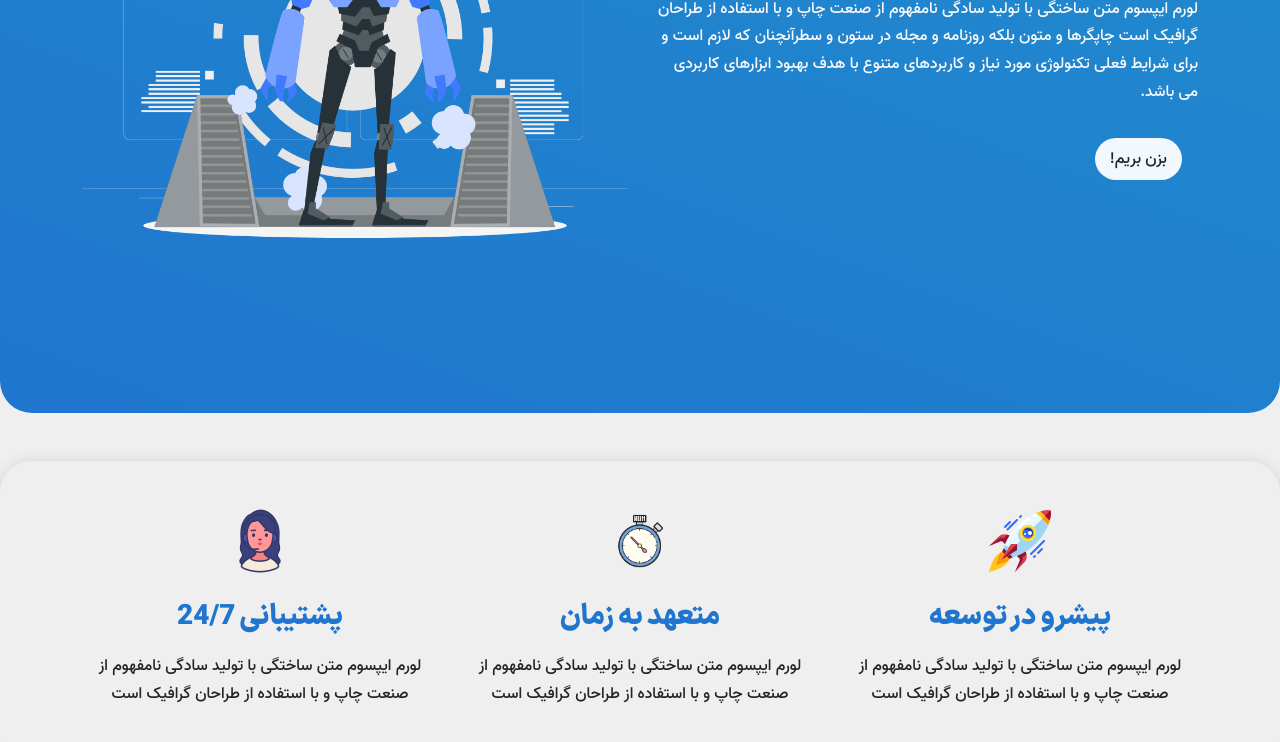
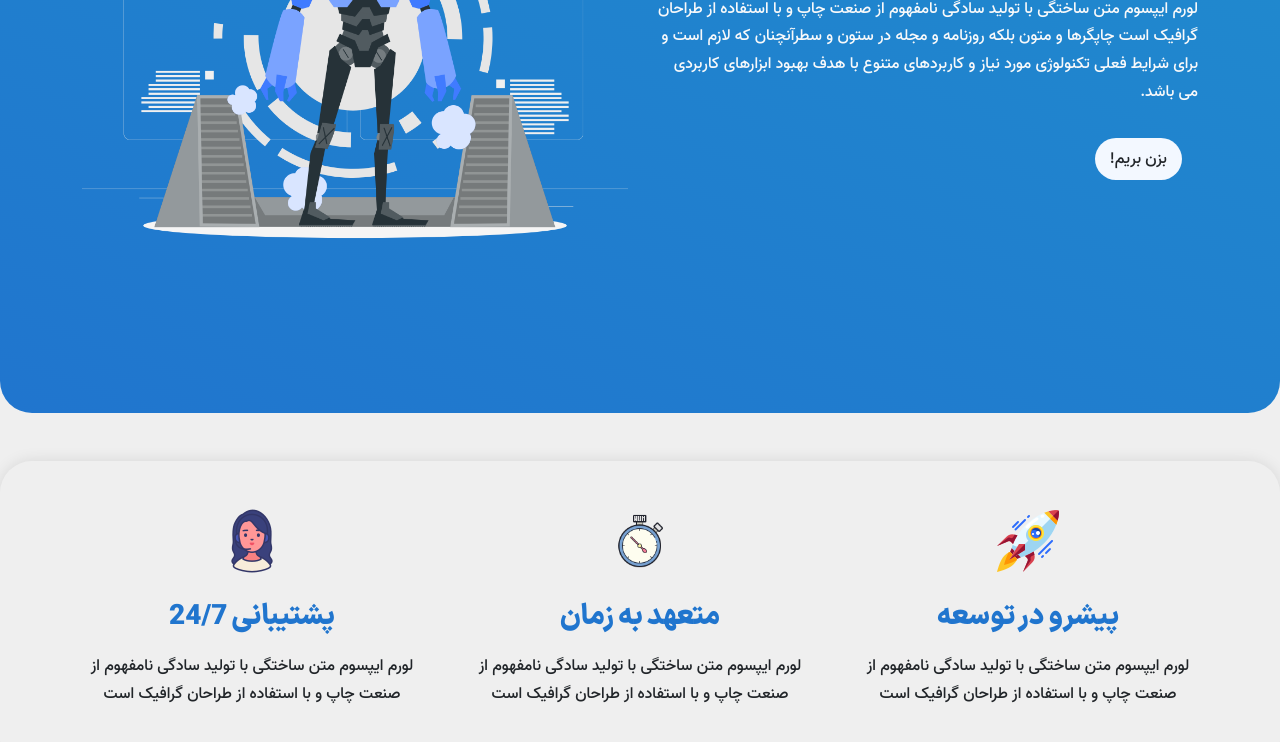
Before and after one commit to htaria/telegram-services-site, a website: page src/index.html in a window 1280 px wide. Shown: the part 479-1221 px from the top of the page. Drawn offline with nearby package versions, Linux system fonts and the light colour scheme; files that its build step writes are made by us from their sources.

Commit message:
fixed option section

```diff
--- a/src/index.html
+++ b/src/index.html
@@ -114,8 +114,8 @@
     <!-- Options Section -->
     <section class="options py-5 mt-5 rounded-5">
       <div class="container">
-        <div class="row g-4">
-          <div class="col-md-4">
+        <div class="row g-5 align-items-center justify-content-center">
+          <div class="col-md-6 col-lg-4">
             <div class="option-box text-center">
               <img src="./assets/img/icons8-rocket-64.png" alt="rocket" width="64" height="64">
               <h3  class="mt-3">پیشرو در توسعه</h3>
@@ -124,7 +124,7 @@
               </p>
             </div>
           </div>
-          <div class="col-md-4">
+          <div class="col-md-6 col-lg-4">
             <div class="option-box text-center">
               <img src="./assets/img/icons8-time-100.png" alt="time" width="64" height="64">
               <h3  class="mt-3">متعهد به زمان</h3>
@@ -133,7 +133,7 @@
               </p>
             </div>
           </div>
-          <div class="col-md-4">
+          <div class="col-md-6 col-lg-4">
             <div class="option-box text-center">
               <img src="./assets/img/icons8-support-64.png" alt="support" width="64" height="64">
               <h3  class="mt-3">پشتیبانی 24/7</h3>
```
Also changed, not shown: dist/index.html.
